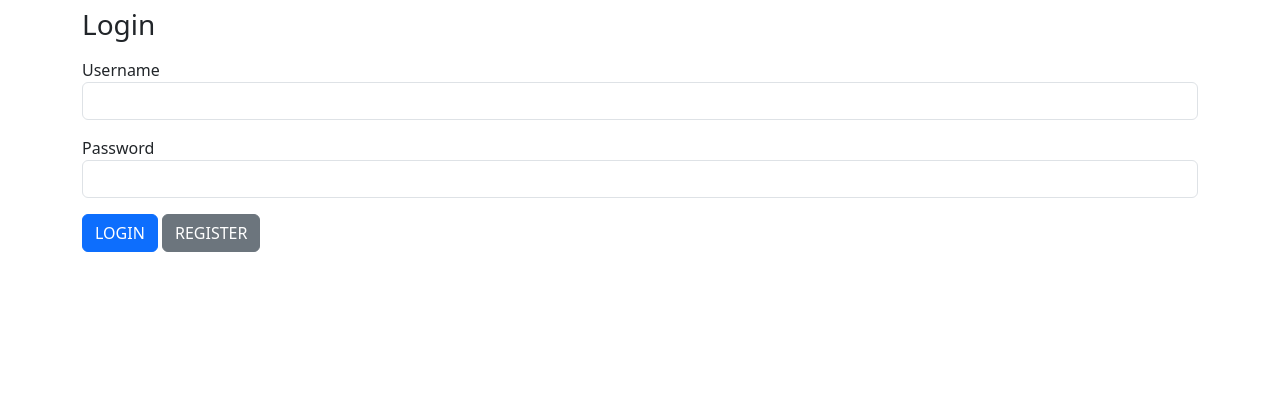
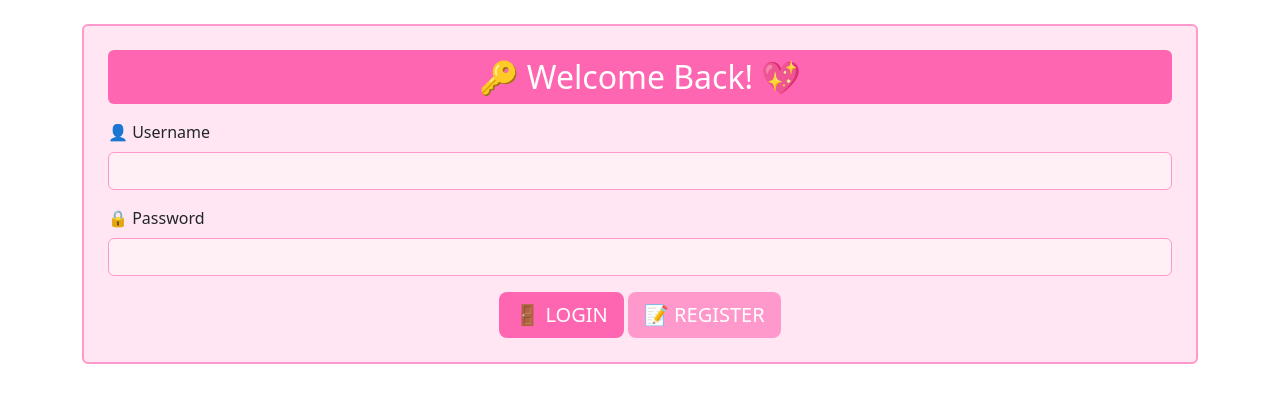
Before and after one commit to pittachiox/pittaweb, a Flask app: template templates/login.html in a window 1280 px wide. Shown: the part 46-449 px from the top of the page. Run offline with Flask 3, Linux system fonts and the light colour scheme; the template is opened without the code that fills it, so the values that code supplies are empty, except form fields; form fields are guessed from the names that the template uses.

Commit message:
decorate login page

```diff
--- a/templates/login.html
+++ b/templates/login.html
@@ -1,22 +1,31 @@
 {% extends 'base.html' %}
 {% block body %}
-<h3 class="my-2">Login</h3>
+<div class="container mt-4 p-4 rounded" style="background-color: #ffe6f2; border: 2px solid #ff99cc;">
+    <h2 class="text-center text-white p-2 rounded" style="background-color: #ff66b2;">🔑 Welcome Back! 💖</h2>
+
     <form action="{{ url_for('login') }}" method="POST">
         {{ form.hidden_tag() }}
+
         <div class="form-group my-3">
-        {{ form.username.label }}
-        {{ form.username(class_='form-control') }}
+            <label class="form-label">👤 Username</label>
+            {{ form.username(class_='form-control', style="background-color: #fff0f5; border-color: #ff99cc;") }}
         </div>
+
         <div class="form-group my-3">
-        {{ form.password.label }}
-        {{ form.password(class_='form-control', type='password') }}
+            <label class="form-label">🔒 Password</label>
+            {{ form.password(class_='form-control', type='password', style="background-color: #fff0f5; border-color: #ff99cc;") }}
         </div>
+
         {% if request.args.get('error') %}
         <div>
-        <p class="text-danger"> {{ request.args.get('error') }} </p>
+            <p class="text-danger text-center">❌ {{ request.args.get('error') }} ❌</p>
         </div>
         {% endif %}
-    <button type="submit" class="btn btn-primary">LOGIN</button>
-    <a href="{{ url_for('register') }}" class="btn btn-secondary">REGISTER</a>
+
+        <div class="text-center">
+            <button type="submit" class="btn btn-primary btn-lg" style="background-color: #ff66b2; border: none;">🚪 LOGIN</button>
+            <a href="{{ url_for('register') }}" class="btn btn-secondary btn-lg" style="background-color: #ff99cc; border: none;">📝 REGISTER</a>
+        </div>
     </form>
+</div>
 {% endblock %}
```
Lines whose indentation alone changed are shown as unchanged.
